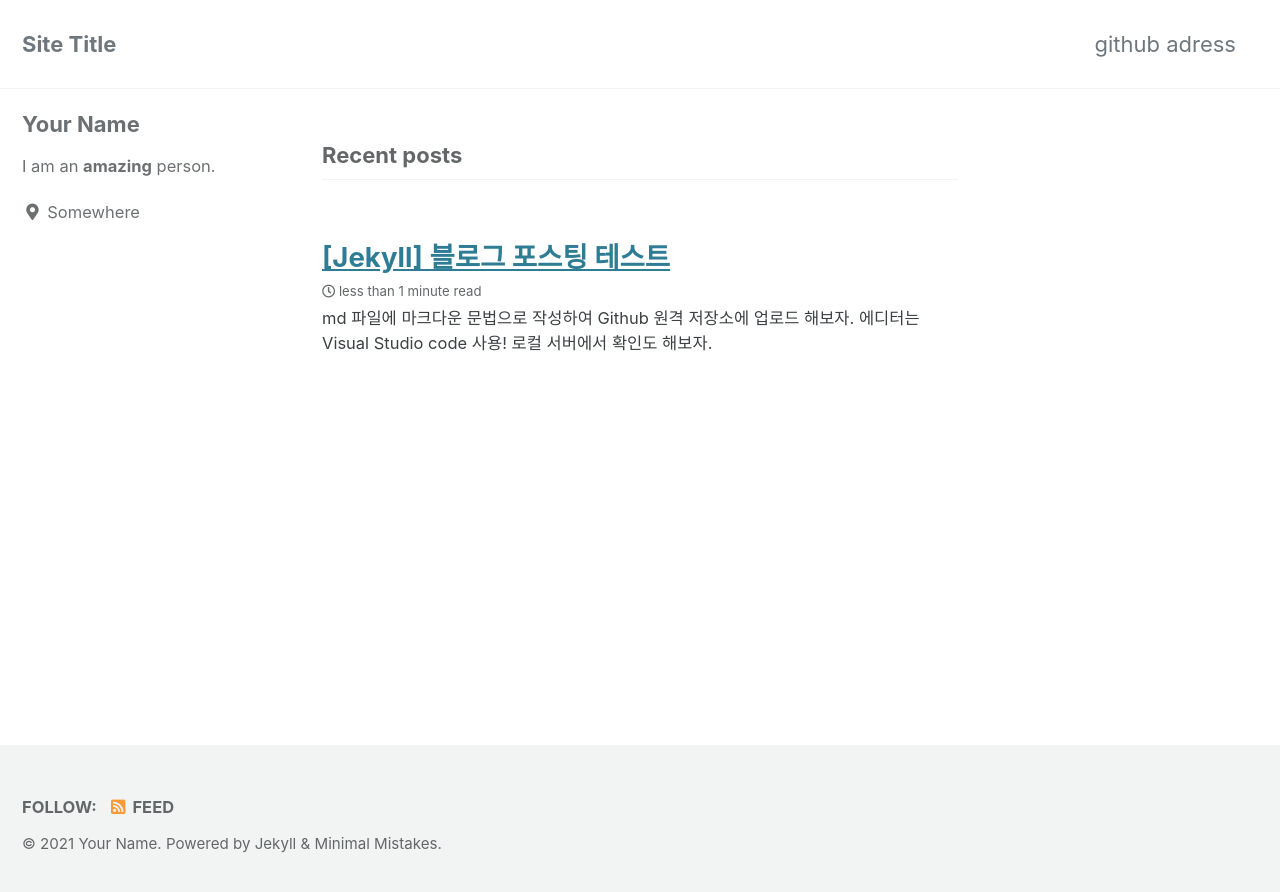
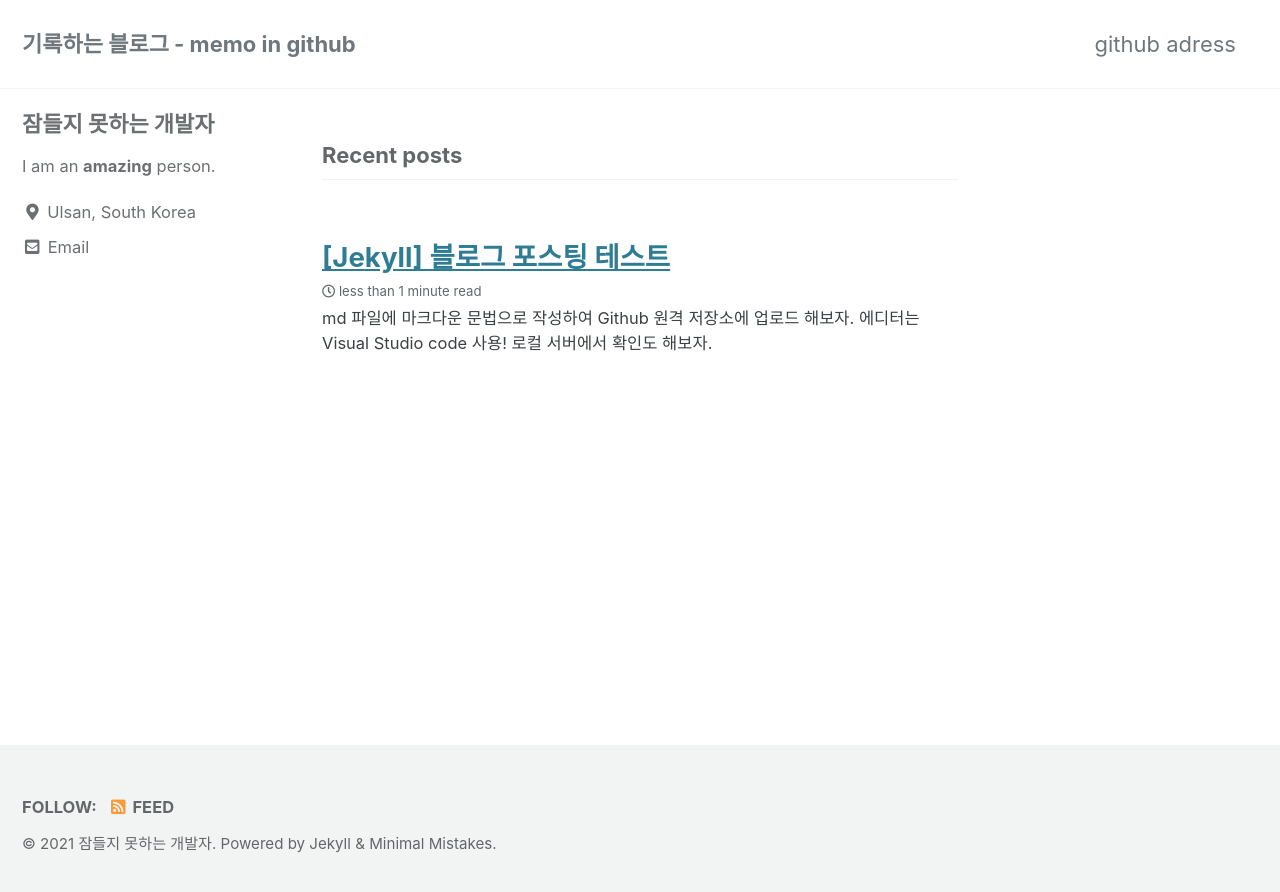
Before and after one commit to KiUkKim/KiUkKim.github.io, a Jekyll site: the page built from index.html, in a window 1280 px wide. Shown: the top 892 px of the page. Built offline with Jekyll 4.4.1, drawn with Linux system fonts in a browser that asks for light colours; cached includes are drawn as plain includes; the list of posts is cut into pages by our own code.

Commit message:
Update _config.yml
change profile

```diff
--- a/_config.yml
+++ b/_config.yml
@@ -16,11 +16,11 @@ minimal_mistakes_skin    : "default" # "air", "aqua", "contrast", "dark", "dirt"
 
 # Site Settings
 locale                   : "en-US"
-title                    : "Site Title"
+title                    : "기록하는 블로그 - memo in github"
 title_separator          : "-"
 subtitle                 : # site tagline that appears below site title in masthead
-name                     : "Your Name"
-description              : "An amazing website."
+name                     : "잠들지 못하는 개발자"
+description              : "기록을 위한 블로그입니다."
 url                      : # the base hostname & protocol for your site e.g. "https://mmistakes.github.io"
 baseurl                  : # the subpath of your site, e.g. "/blog"
 repository               : # GitHub username/repo-name e.g. "mmistakes/minimal-mistakes"
@@ -102,11 +102,11 @@ analytics:
 
 # Site Author
 author:
-  name             : "Your Name"
+  name             : "잠들지 못하는 개발자"
   avatar           : # path of avatar image, e.g. "/assets/images/bio-photo.jpg"
   bio              : "I am an **amazing** person."
-  location         : "Somewhere"
-  email            :
+  location         : "Ulsan, South Korea"
+  email            : "zidh07@gmail.com"
   links:
     - label: "Email"
       icon: "fas fa-fw fa-envelope-square"
```
